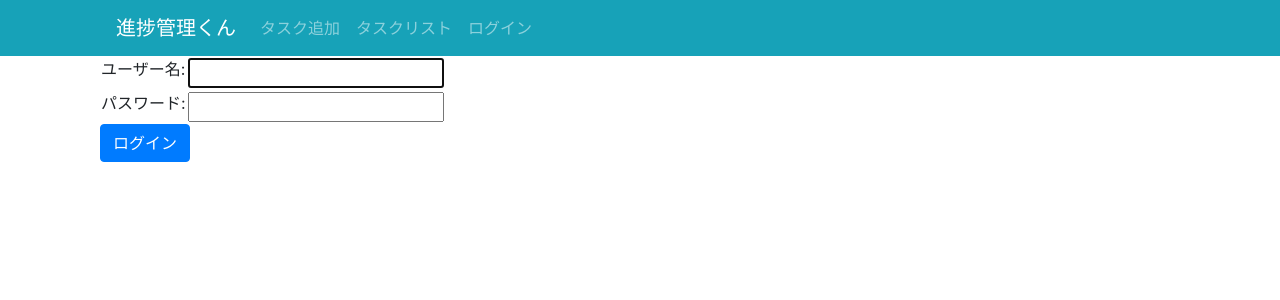
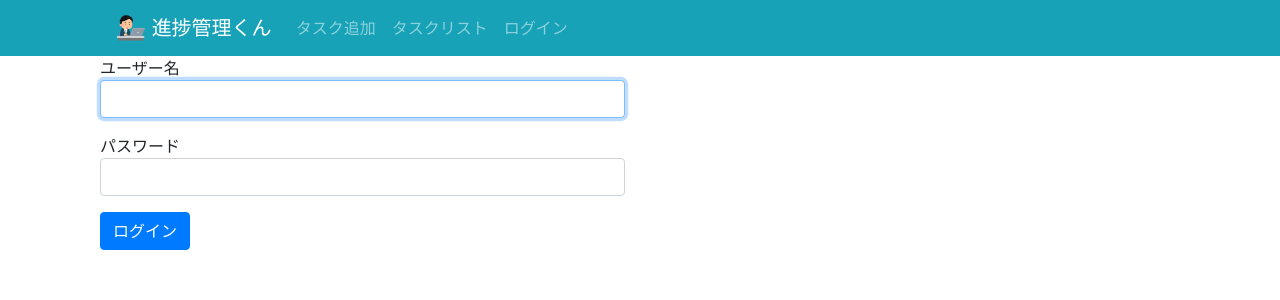
Before and after one commit to ryoya247/progress_manage_kun, a Django app: page /accounts/login/ in a window 1280 px wide. Shown: the top 300 px of the page. Run offline with Django 3.2, Linux system fonts and the light colour scheme; some libraries are stand-ins or nearby versions.

Commit message:
add favicon

```diff
--- a/pmk/pmk/templates/base.html
+++ b/pmk/pmk/templates/base.html
@@ -4,6 +4,7 @@
 <head>
     <meta charset="utf-8">
     <meta name="viewport" content="width=device-width, initial-scale=1">
+    <link rel="shortcut icon" href="{% static 'images/favicon.ico' %}"/>
     <link href="https://fonts.googleapis.com/css?family=Open+Sans" rel="stylesheet">
     <link rel="stylesheet" href="{% static 'css/my.css' %}">
     <link rel="stylesheet" href="{% static 'css/bootstrap.min.css' %}">
@@ -12,17 +13,18 @@
     <title>進捗管理くん</title>
 </head>
 <body>
-  <nav class="navbar navbar-expand navbar-dark bg-info">
-    <div class="navbar-nav base-content">
-      <div class="mr-auto">
+  <nav class="navbar navbar-expand-lg navbar-dark bg-info">
+    <div class="base-content">
         <ul class="navbar-nav">
-          <li><a class="navbar-brand" href="{% url 'tasks:taskList' %}">進捗管理くん</a></li>
+          <a class="navbar-brand" href="{% url 'tasks:taskList' %}">
+            <img src="{% static 'images/kaisya_man.png' %}" width="30" height="30" class="d-inline-block align-top" alt="">
+            進捗管理くん
+          </a>
+
           <li><a class="nav-item nav-link" href="{% url 'tasks:taskCreate' %}">タスク追加</a></li>
           <li><a class="nav-item nav-link" href="{% url 'tasks:taskList' %}">タスクリスト</a></li>
-        </ul>
-      </div>
           {% if user.is_authenticated %}
-        <div class="nav-item dropdown">
+          <li class="nav-item dropdown">
             <a class="nav-link dropdown-toggle" href="#" id="navbarDropdown" role="button" data-toggle="dropdown" aria-haspopup="true" aria-expanded="false">
               {{user}}
             </a>
@@ -31,12 +33,14 @@
               <a class="dropdown-item" href="{% url 'accounts:password_change' %}" >パスワード変更</a>
               <a class="dropdown-item" href="{% url 'logout' %}" >ログアウト</a>
             </div>
-        </div>
+          </li>
           {% else %}
-        <a class="nav-item nav-link" href="{% url 'login' %}" >ログイン</a>
+          <li><a class="nav-item nav-link" href="{% url 'login' %}" >ログイン</a></li>
           {% endif %}
         </ul>
+    </div>
   </nav>
+
   <div class="base-content">
     <div class="block-content">
       {% if messages %}
--- a/pmk/pmk/templates/includes/form.html
+++ b/pmk/pmk/templates/includes/form.html
@@ -2,7 +2,7 @@
 {% for field in form %}
 <div class="row">
   <div class="form-group col-6">
-    {{ field.label_tag }}
+    {{ field.label }}
 
     {% if form.is_bound %}
       {% if field.errors %}
--- a/pmk/pmk/templates/registration/login.html
+++ b/pmk/pmk/templates/registration/login.html
@@ -8,8 +8,7 @@
 
 {% if next %}
     {% if user.is_authenticated %}
-    <p>Your account doesn't have access to this page. To proceed,
-    please login with an account that has access.</p>
+    <p>アクセス権限がありません．権限を付与するか，権限があるアカウントでログインしてください．</p>
     {% else %}
     <p>ログインしてください！</p>
     {% endif %}
@@ -17,16 +16,7 @@
 
 <form method="post" action="{% url 'login' %}">
 {% csrf_token %}
-<table>
-<tr>
-    <td>{{ form.username.label_tag }}</td>
-    <td>{{ form.username }}</td>
-</tr>
-<tr>
-    <td>{{ form.password.label_tag }}</td>
-    <td>{{ form.password }}</td>
-</tr>
-</table>
+{% include 'includes/form.html' %}
 
 <input type="submit" value="ログイン" class="btn btn-primary"/>
 </form>
--- a/pmk/tasks/templates/tasks/taskReportCreate.html
+++ b/pmk/tasks/templates/tasks/taskReportCreate.html
@@ -1,6 +1,11 @@
 {% extends 'base.html' %}
 
 {% block content %}
+{% if parentTask %}
+{% for t in parentTask %}
+<h3>{{ t.title }}（現在の進捗：{{ t.progress }}％）</h3>
+{% endfor %}
+{% endif %}
 <form method="post">
   {% csrf_token %}
   {% include 'includes/form.html' %}
```
Also changed, not shown: pmk/tasks/views.py (+8 -0 lines), pmk/static/images/favicon.ico (added), pmk/static/images/kaisya_man.png (added). Lines whose indentation alone changed are shown as unchanged.
